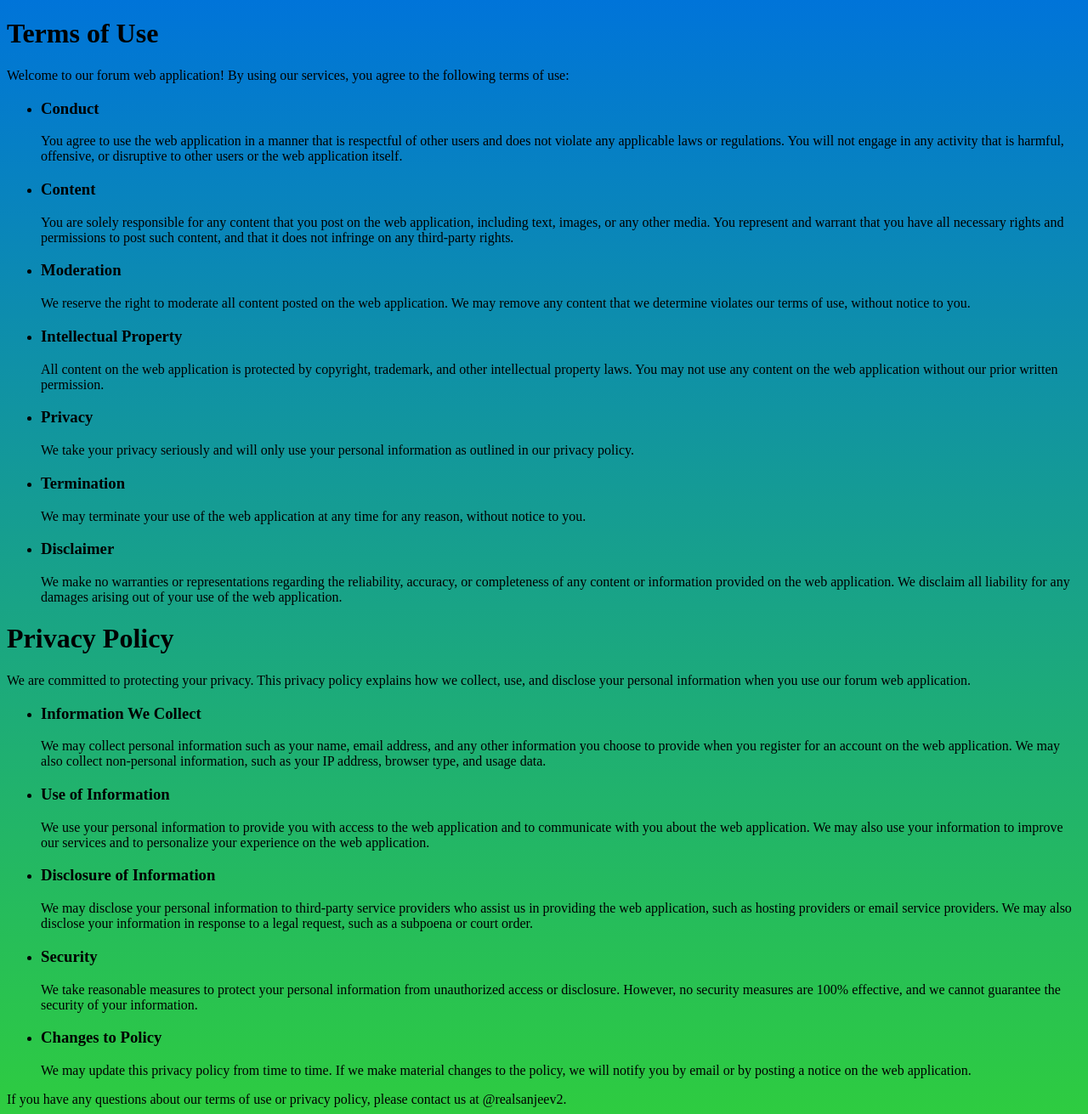
After one commit to realsanjeev/Group-Chat, a Flask app: page /termsAndPrivacy in a window 1280 px wide. The commit adds this page. Shown: the whole page at 85% size. Run offline with Flask 2, Linux system fonts and the light colour scheme.

Commit message:
Adding html file for terms and condition

```diff
--- a/app.py
+++ b/app.py
@@ -36,6 +36,10 @@ def signup():
             fp.write(txt)
     return render_template('signup.html')
 
+@app.route("/termsAndPrivacy")
+def display_terms_condition():
+    return render_template("terms_privacy.html")
+
 @app.route('/logout', methods=["GET", "POST"])
 def logout():
     return redirect('/login')
--- a/static/style.css
+++ b/static/style.css
@@ -1,7 +1,13 @@
+body {
+  background: linear-gradient(to bottom, #0074D9, #2ECC40);
+
+}
+
 .center-block {
   position: absolute;
   left: 50%;
   transform: translate(-50%, 0%);
+  background-color: whitesmoke;
 }
 
 /* Bordered form */
--- a/templates/login.html
+++ b/templates/login.html
@@ -30,7 +30,7 @@
       </div>
 
       <div class="container" style="background-color:#f1f1f1">
-        <a href="/authenticate"><button type="button" class="signup">Sign Up</button></a>
+        <a href="/signup"><button type="button" class="signup">Sign Up</button></a>
 
       </div>
     </form>
--- /dev/null
+++ b/templates/terms_privacy.html
@@ -0,0 +1,50 @@
+{% extends "layout.html" %}
+
+{% block title %}
+: Terms and Condition
+{% endblock %}
+
+{% block bodyContent %}
+
+<div>
+    <h1>Terms of Use</h1>
+
+Welcome to our forum web application! By using our services, you agree to the following terms of use:
+<ul>
+<li><h3>Conduct</h3>
+    You agree to use the web application in a manner that is respectful of other users and does not violate any applicable laws or regulations. You will not engage in any activity that is harmful, offensive, or disruptive to other users or the web application itself.</li>
+<li><h3>Content</h3>
+    You are solely responsible for any content that you post on the web application, including text, images, or any other media. You represent and warrant that you have all necessary rights and permissions to post such content, and that it does not infringe on any third-party rights.</li>
+<li><h3>Moderation</h3>
+    We reserve the right to moderate all content posted on the web application. We may remove any content that we determine violates our terms of use, without notice to you.</li>
+<li><h3>Intellectual Property</h3>
+    All content on the web application is protected by copyright, trademark, and other intellectual property laws. You may not use any content on the web application without our prior written permission.</li>
+<li><h3>Privacy</h3>
+    We take your privacy seriously and will only use your personal information as outlined in our privacy policy.</li>
+<li><h3>Termination</h3>
+    We may terminate your use of the web application at any time for any reason, without notice to you.</li>
+<li><h3>Disclaimer</h3>
+    We make no warranties or representations regarding the reliability, accuracy, or completeness of any content or information provided on the web application. We disclaim all liability for any damages arising out of your use of the web application.</li>
+</ul>
+<h1>Privacy Policy</h1>
+
+We are committed to protecting your privacy. This privacy policy explains how we collect, use, and disclose your personal information when you use our forum web application.
+<ul>
+<li><h3>Information We Collect</h3>
+    We may collect personal information such as your name, email address, and any other information you choose to provide when you register for an account on the web application. We may also collect non-personal information, such as your IP address, browser type, and usage data.</li>
+
+<li><h3>Use of Information</h3>
+    We use your personal information to provide you with access to the web application and to communicate with you about the web application. We may also use your information to improve our services and to personalize your experience on the web application.</li>
+
+<li><h3>Disclosure of Information</h3>
+    We may disclose your personal information to third-party service providers who assist us in providing the web application, such as hosting providers or email service providers. We may also disclose your information in response to a legal request, such as a subpoena or court order.</li>
+
+<li><h3>Security</h3>
+    We take reasonable measures to protect your personal information from unauthorized access or disclosure. However, no security measures are 100% effective, and we cannot guarantee the security of your information.</li>
+
+<li><h3>Changes to Policy</h3>
+    We may update this privacy policy from time to time. If we make material changes to the policy, we will notify you by email or by posting a notice on the web application.</li>
+</ul>
+If you have any questions about our terms of use or privacy policy, please contact us at @realsanjeev2.
+</div>
+{%endblock bodyContent%}
```
Also changed, not shown: static/about.html (deleted, +0 -17 lines), templates/signup.html (+8 -4 lines), static/aboutStyle.css (deleted).
